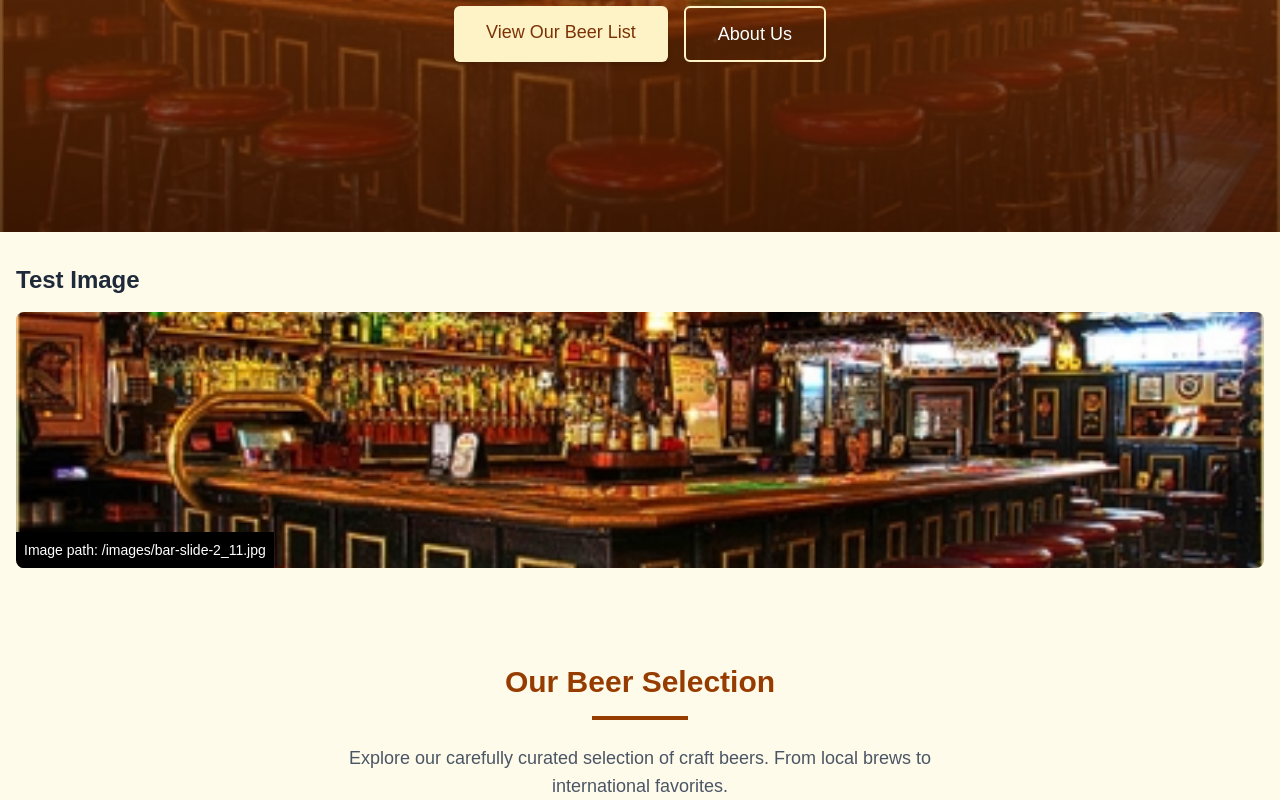
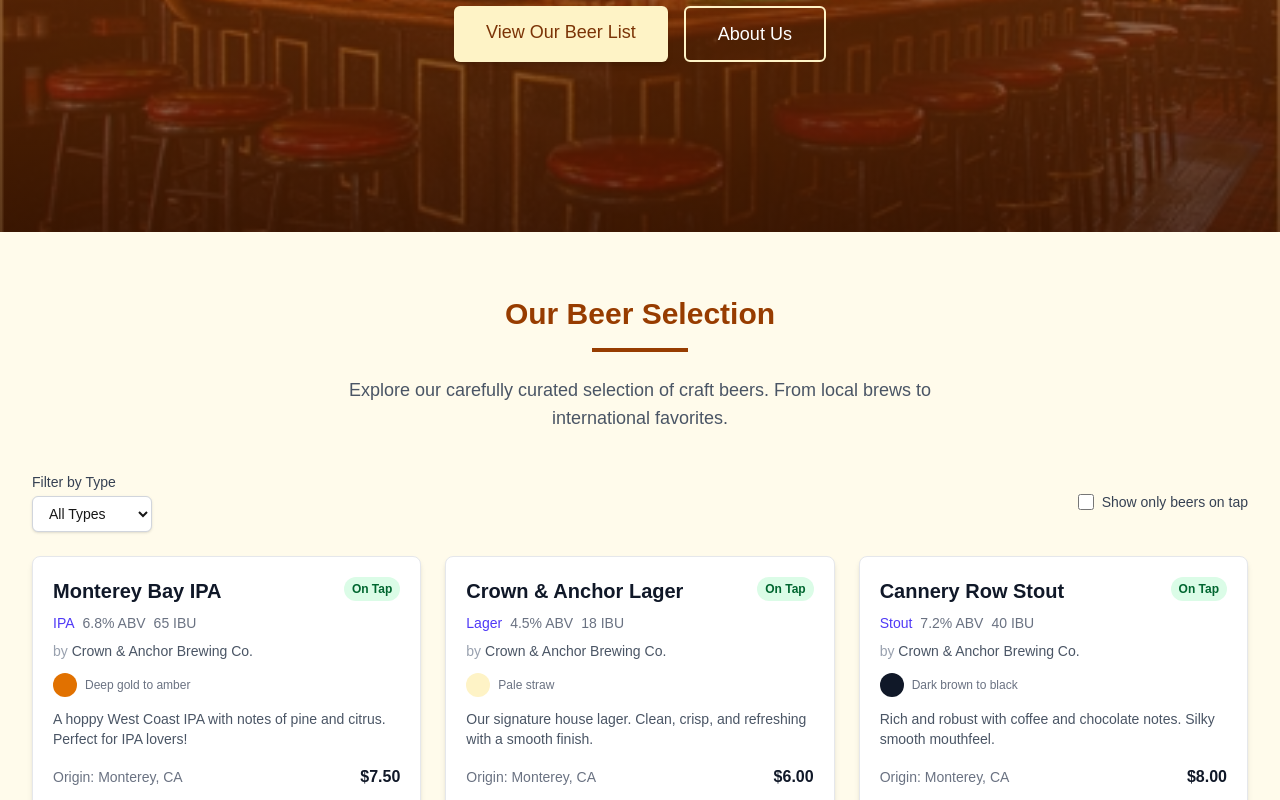
Before and after one commit to rjhyde/crown-anchor, a Next.js app in the folder crown-anchor-beer-list/: page / in a window 1280 px wide. Shown: the part 392-1192 px from the top of the page. Built offline with nearby package versions, Linux system fonts and the light colour scheme.

Commit message:
Remove test image component from page

```diff
--- a/crown-anchor-beer-list/src/app/page.tsx
+++ b/crown-anchor-beer-list/src/app/page.tsx
@@ -5,7 +5,6 @@ import { Hero } from "@/components/Hero";
 import { BeerList } from "@/components/BeerList";
 import { About } from "@/components/About";
 import { Location } from "@/components/Location";
-import { TestImage } from "@/components/TestImage";
 
 export default function Home() {
   return (
@@ -14,12 +13,6 @@ export default function Home() {
 
       <main>
         <Hero />
-
-        {/* Test Image section */}
-        <div className="container mx-auto px-4 py-8">
-          <h2 className="text-2xl font-bold mb-4 text-gray-800 dark:text-gray-200">Test Image</h2>
-          <TestImage />
-        </div>
 
         <section id="beer-list" className="py-16 bg-amber-50 dark:bg-gray-900">
           <div className="container mx-auto px-4 sm:px-6 lg:px-8">
```
